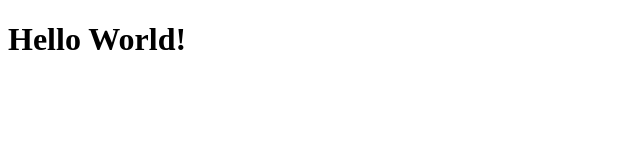
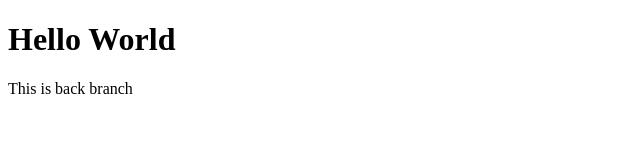
Before and after one commit to Sujay-Chandra09/FSD_stdproject, a plain HTML site: page index.html in a window 1280 px wide. Shown: the whole page, without its empty margins (0-640 px from the left). Drawn offline with Linux system fonts and the light colour scheme.

Commit message:
back Branch Commit

```diff
--- a/index.html
+++ b/index.html
@@ -6,6 +6,8 @@
     <title>Document</title>
 </head>
 <body>
-    <h1>Hello World!</h1>
+    <h1>Hello World</h1>
+
+    <p>This is back branch</p>
 </body>
 </html>
```
Also changed, not shown: temp1.html (added), temp2.html (added).
